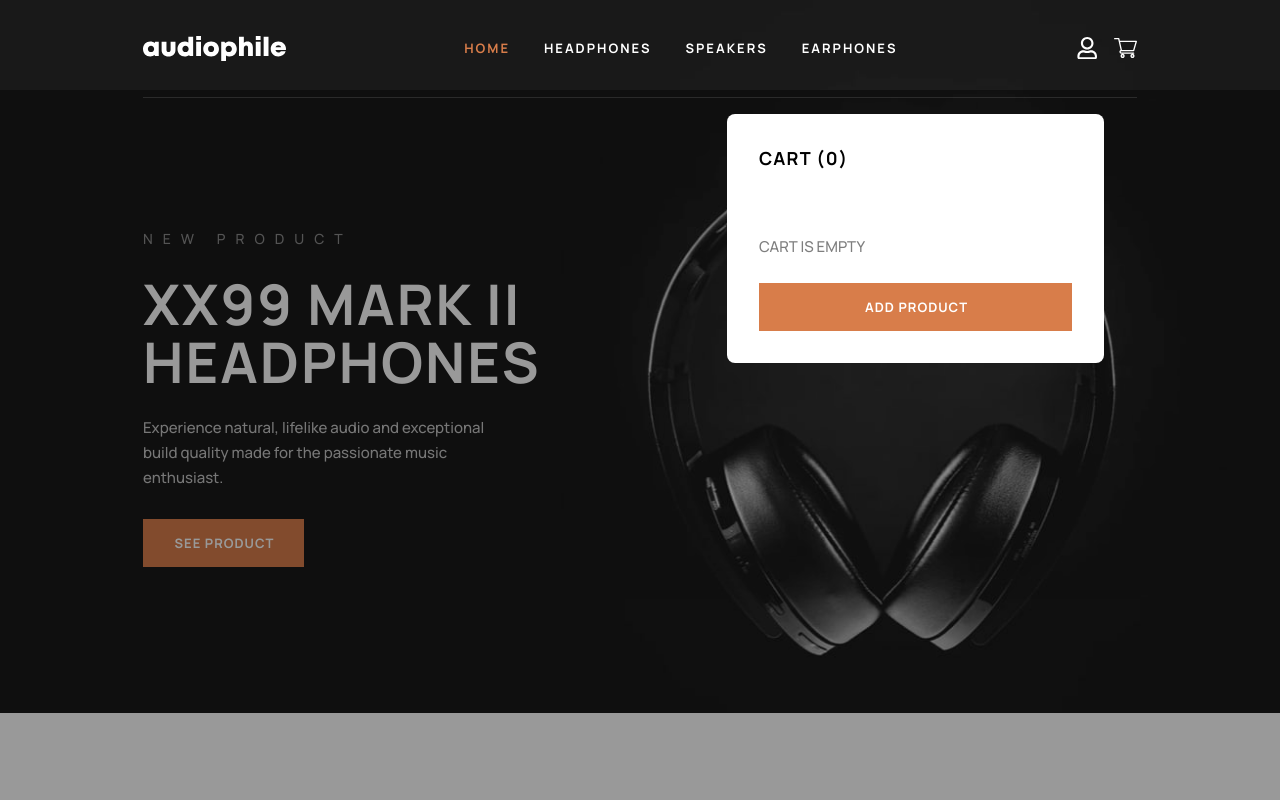
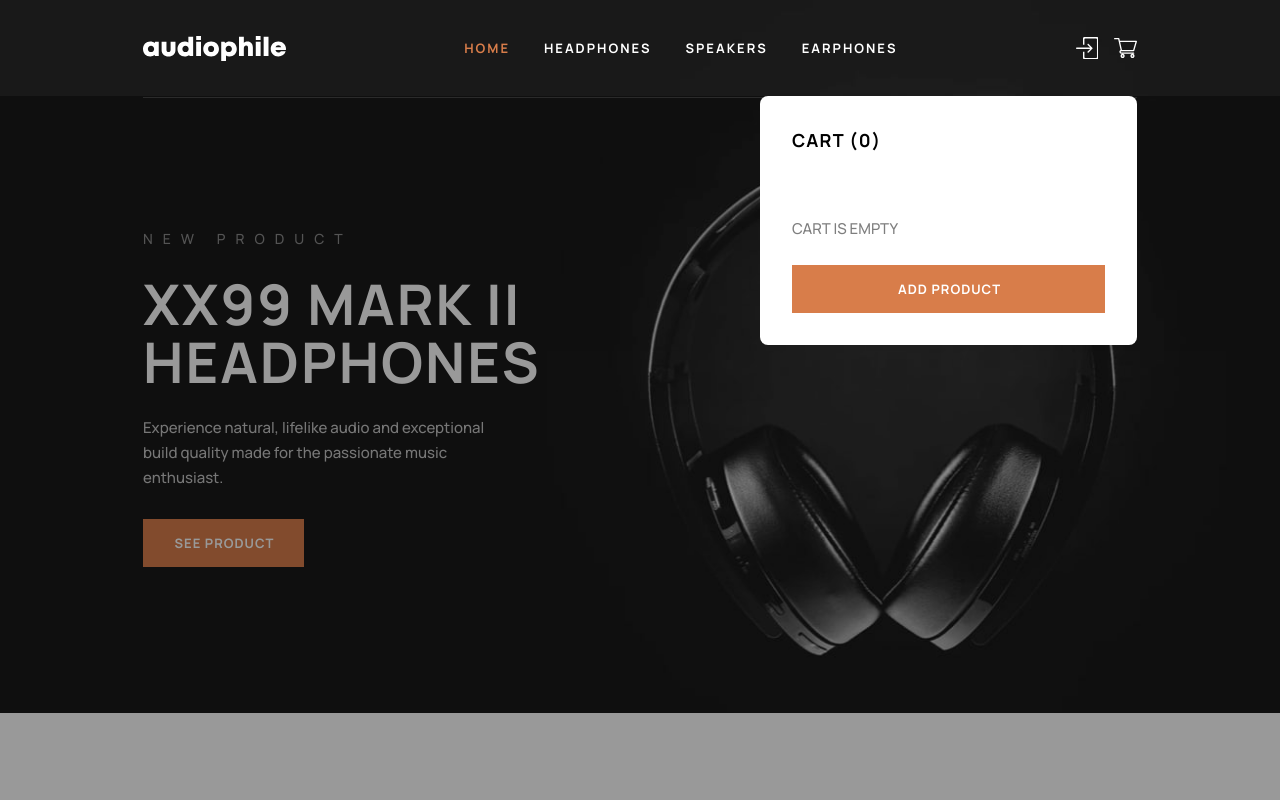
Before and after one commit to digitalabashidze/Audiophile, a React (Vite) app: page / in a window 1280 px wide. Both pictures are taken after a click on the element 1125 px from the left and 48 px from the top of the page. Shown: the top 800 px of the page. Built offline with nearby package versions, Linux system fonts and the light colour scheme.

Commit message:
update Modal, Header

```diff
--- a/src/components/Cart/Cart.tsx
+++ b/src/components/Cart/Cart.tsx
@@ -41,7 +41,6 @@ const Cart = ({ onClose }: CartProps) => {
 	}
 
 	return (
-		<div className={styles['cart-modal']}>
 		<div className={styles['cart']}>
 			<div className={styles['cart-header']}>
 				<h6>Cart ({cartItems.length})</h6>
@@ -94,7 +93,6 @@ const Cart = ({ onClose }: CartProps) => {
 				)}
 			</div>
 		</div>
-		</div>
 	)
 }
 
--- a/src/components/CheckoutForm/CheckoutForm.tsx
+++ b/src/components/CheckoutForm/CheckoutForm.tsx
@@ -44,7 +44,7 @@ const CheckoutForm = forwardRef(
 		const methods = useForm<CheckoutFormValues>({
 			defaultValues: {
 				name: userProfile?.user_metadata.full_name || '',
-				email: userProfile?.user_metadata.email || '',
+				email: userProfile?.email || '',
 				phoneNumber: userProfile?.user_metadata.phone_number || '',
 				address: userProfile?.user_metadata.address || '',
 				zipCode: userProfile?.user_metadata.zip_code || '',
--- a/src/components/Header/Header.tsx
+++ b/src/components/Header/Header.tsx
@@ -1,7 +1,9 @@
 import { useState } from 'react'
 import { Link } from 'react-router-dom'
 import { useMediaQuery } from 'react-responsive'
+import { useUser } from '../../hooks/useAuth'
 import { FaRegUser } from 'react-icons/fa'
+import { SlLogin } from 'react-icons/sl'
 import Logo from '../Logo/Logo'
 import Nav from '../Nav/Nav'
 import Categories from '../Categories/Categories'
@@ -14,6 +16,7 @@ import styles from './Header.module.scss'
 const Header = () => {
 	const [isModalOpen, setIsModalOpen] = useState(false)
 	const [isCartOpen, setIsCartOpen] = useState(false)
+	const { isAuthenticated, isLoading } = useUser()
 
 	const isTabletOrMobile = useMediaQuery({ query: '(max-width: 860px)' })
 
@@ -48,7 +51,7 @@ const Header = () => {
 
 						<div className={styles['icons-wrapper']}>
 							<Link to='/profile' className={styles.user}>
-								<FaRegUser />
+								{!isAuthenticated ? <SlLogin /> : <FaRegUser />}
 							</Link>
 
 							<div
@@ -63,7 +66,12 @@ const Header = () => {
 			</div>
 
 			<Modal position='right' isOpen={isCartOpen} onClose={closeCart}>
-				<Cart onClose={closeCart} />
+				<div
+					className='container'
+					style={{ display: 'flex', justifyContent: 'right' }}
+				>
+					<Cart onClose={closeCart} />
+				</div>
 			</Modal>
 
 			<Modal position='left' isOpen={isModalOpen} onClose={closeModal}>
--- a/src/components/Modal/Modal.module.scss
+++ b/src/components/Modal/Modal.module.scss
@@ -1,6 +1,6 @@
 .overlay {
 	position: fixed;
-	top: 5.625rem;
+	top: 6rem;
 	left: 0;
 	width: 100%;
 	height: 100%;
@@ -28,7 +28,6 @@
 	.modal {
 		padding: 0 1.5rem;
 		position: relative;
-		overflow: auto;
 		max-height: 100vh;
 
 		&.left {
@@ -40,40 +39,8 @@
 		}
 
 		&.right {
-			padding-top: 1.5rem;
-			padding-right: 11rem;
-		}
-	}
-
-	@media (max-width: 1024px) {
-		.modal {
-			&.right {
-				padding-right: 7rem;
-			}
-		}
-	}
-
-	@media (max-width: 768px) {
-		.modal {
-			&.right {
-				padding-right: 3rem;
-			}
-		}
-	}
-
-	@media (max-width: 500px) {
-		.modal {
-			&.right {
-				padding-right: 1.5rem;
-			}
-		}
-	}
-
-	@media (max-width: 374px) {
-		.modal {
-			&.right {
-				padding-right: 0.8rem;
-			}
+			padding: 0;
+			width: 100%;
 		}
 	}
 }
--- a/src/components/Product/ProductDetail.tsx
+++ b/src/components/Product/ProductDetail.tsx
@@ -21,19 +21,15 @@ const ProductDetail = () => {
 
 	const item = cartItems.find(item => item.id === +productId)
 
-	const [quantity, setQuantity] = useState(() => {
-		if (item) return item.quantity
-		return 1
-	})
+	const [quantity, setQuantity] = useState(() => (item ? item.quantity : 1))
 
 	useEffect(() => {
-		const item = cartItems.find(item => item.id === +productId)
 		if (item) {
 			setQuantity(item.quantity)
 		} else {
 			setQuantity(1)
 		}
-	}, [cartItems, productId])
+	}, [item])
 
 	const { isLoading, data, error } = useProductById(productId)
 
@@ -90,14 +86,6 @@ const ProductDetail = () => {
 
 	const handleQuantityChange = (newQuantity: number) => {
 		setQuantity(newQuantity)
-		const updatedItem = {
-			id: +productId,
-			name: name.split(' ').slice(0, -1).join(' '),
-			price,
-			quantity: newQuantity,
-			image: Img,
-		}
-		updateCart(updatedItem)
 	}
 
 	return (
```
Lines whose indentation alone changed are shown as unchanged.
